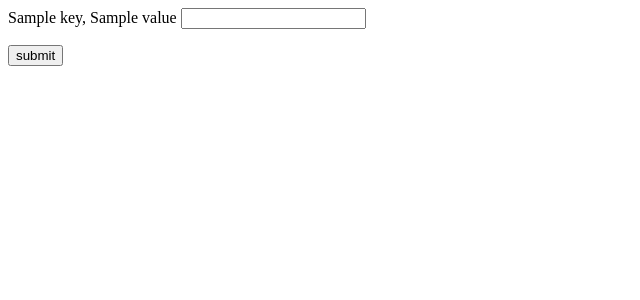
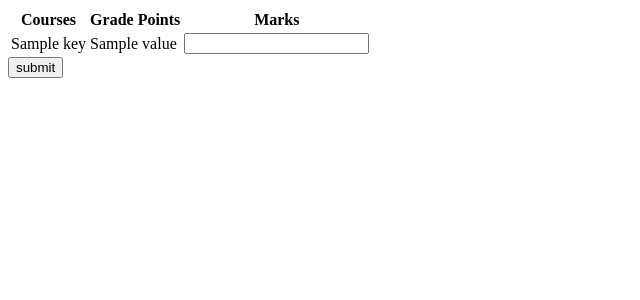
Before and after one commit to horobox/sgpa_app, a Flask app: template templates/input.html in a window 1280 px wide. Shown: the top 300 px of the page, without its empty margins (0-640 px from the left). Run offline with Flask 2, Linux system fonts and the light colour scheme; the template is opened without the code that fills it: most values are stand-ins (such as "Sample title", 1, 10 or a date in 2020).

```diff
--- a/app.py
+++ b/app.py
@@ -20,7 +20,13 @@ def input_marks(semester):
         Key = data[semester]
 
     if request.method == 'POST':
-        marks = request.form
+        marks_list = request.form
+
+        marks = []
+
+        for value in marks_list.values():
+            marks.append(int(value))
+
         return render_template('result.html', marks=marks)
     return render_template('input.html', Key=Key)
 
--- a/templates/input.html
+++ b/templates/input.html
@@ -1,8 +1,19 @@
 {%block inputs%}
 <form method="POST">
+    <table>
+    <tr>
+        <th>Courses</th>
+        <th>Grade Points</th>
+        <th>Marks</th>
+    </tr>
     {%for key, value in Key.items()%}
-        <P>{{key}}, {{value}} <input type="text" name="marks"></P>
+        <tr>
+            <td>{{key}}</td>
+            <td>{{value}}</td>
+            <td><input type="text" name="{{loop.index}}"></td>
+        </tr>
     {%endfor%}
+    </table>
     <input type="submit" value="submit"/>
 </form>
 {%endblock%}
```
